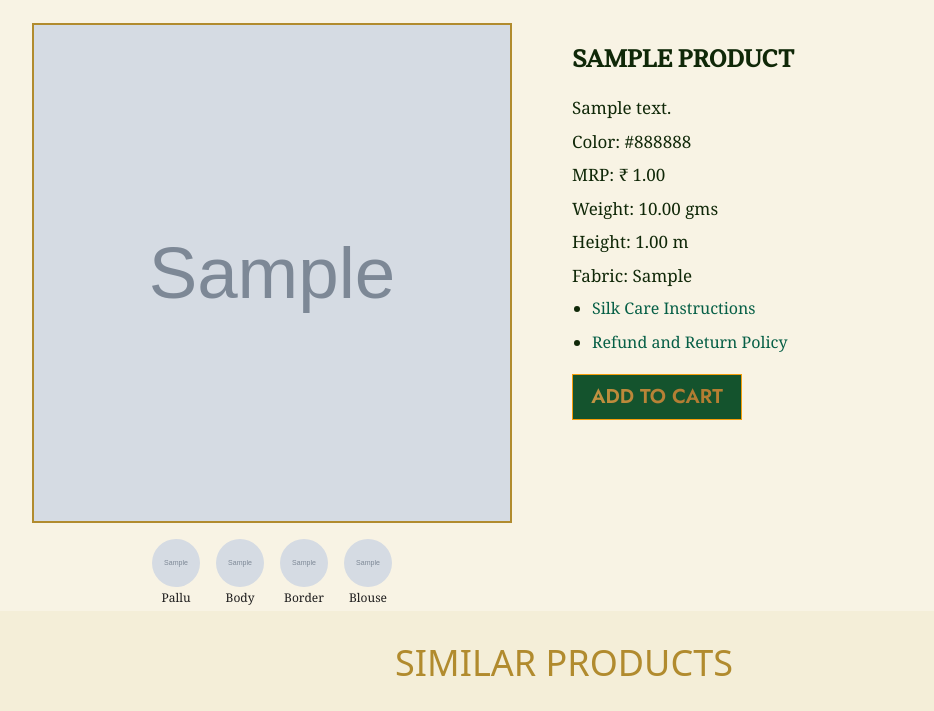
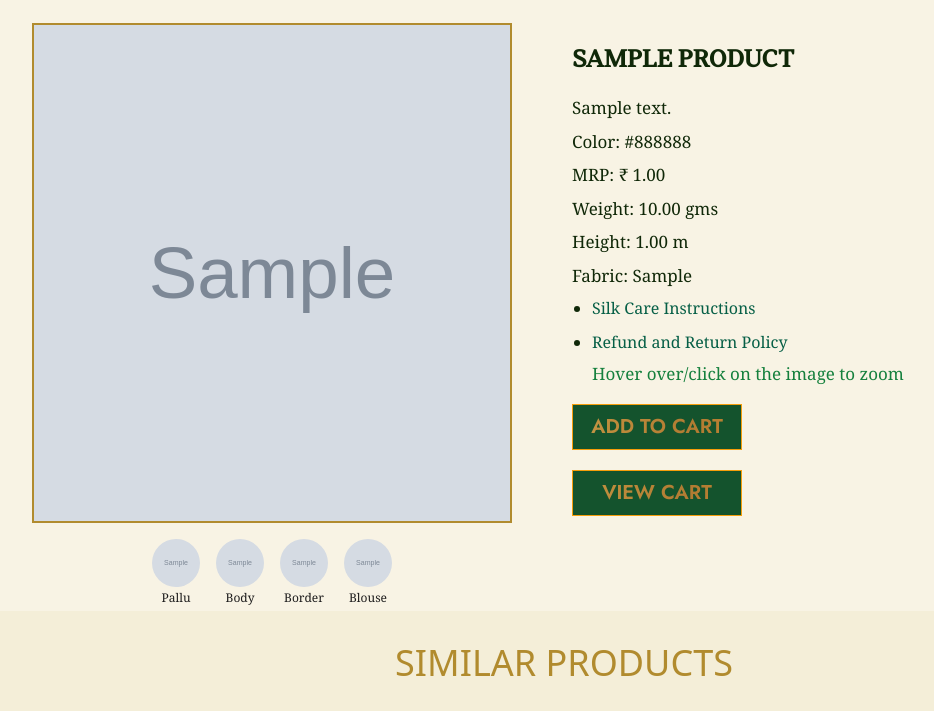
Before and after one commit to VarshaShaheen/Kanchivaram, a Django app: page /product/000/ in a window 1280 px wide. Shown: the part 25-736 px from the top of the page, without its empty margins (76-1010 px from the left). Run offline with Django 5.2, Linux system fonts and the light colour scheme; tables that the repository leaves empty hold one stand-in row (values such as "Sample post"); grey boxes marked "Sample" are stand-in pictures; style sheets or scripts are compiled from the project's sources; some libraries are stand-ins or nearby versions.

```diff
--- a/app/models.py
+++ b/app/models.py
@@ -34,19 +34,17 @@ class Product(models.Model):
     stock = models.IntegerField()
 
     def resize_image(self, image_field):
-        # Open the image using Pillow
         img = Image.open(image_field)
         img.convert('RGB')
+        img.thumbnail((2000, 2000), Image.LANCZOS)
 
-        # Resize the image
-        img.thumbnail((2000, 2000), Image.Resampling.LANCZOS)
-        img_io = BytesIO()
-        img.save(img_io, format='JPEG', quality=85)
-        img_io.seek(0)
-        new_image = ContentFile(img_io.read(), name=image_field.name)
+        # Convert image to WebP format
+        img_io_webp = BytesIO()
+        img.save(img_io_webp, format='WEBP', quality=85)
+        img_io_webp.seek(0)
+        new_image_webp = ContentFile(img_io_webp.read(), name=image_field.name)
 
-        # Return new image
-        return new_image
+        return new_image_webp
 
     def save(self, *args, **kwargs):
         # Resize images if present
--- a/static/app/css/style.css
+++ b/static/app/css/style.css
@@ -27,8 +27,9 @@ body {
 }
 
 .bg-beige {
-    background: url("/static/app/img/beige_bg.webp");
-    background-size: cover;
+    background: url("/static/app/img/beige_bg.webp") repeat;
+    min-height: 80vh;
+    background-size: 120px;
 }
 
 .text-golden {
--- a/templates/app/cart/cart.html
+++ b/templates/app/cart/cart.html
@@ -1,7 +1,7 @@
 {% extends 'app/base.html' %}
 {% load static %}
 {% block content %}
-    <div class="bg-beige">
+    <div class="bg-beige ">
         <div class="pt-20">
             <p class="mb-10 text-center text-3xl text-green-900 font-bold uppercase skema-font ">Cart</p>
             <div class=" p-3 mx-auto max-w-5xl justify-center px-6 md:flex md:space-x-6 xl:px-0">
--- a/templates/app/footer.html
+++ b/templates/app/footer.html
@@ -57,7 +57,7 @@
                     </svg>
                     <span class="sr-only">Instagram page</span>
                 </a>
-                <a href="#" class="text-gray-500 hover:text-gray-900 dark:hover:text-white ms-5">
+                <a href="https://www.facebook.com/kanchivaram.in?mibextid=LQQJ4d" class="text-gray-500 hover:text-gray-900 dark:hover:text-white ms-5">
                     <svg class="w-4 h-4" aria-hidden="true" xmlns="http://www.w3.org/2000/svg" fill="currentColor"
                          viewBox="0 0 8 19">
                         <path fill-rule="evenodd"
--- a/templates/app/header.html
+++ b/templates/app/header.html
@@ -15,8 +15,6 @@
 
     <ul class="nav-links">
         <li><a href="{% url 'about_us' %}">ABOUT</a></li>
-        <li><a href="#">CATEGORIES</a></li>
-        <li><a href="#">TESTIMONY</a></li>
         <li><a href="{% url 'contact_us' %}">CONTACT US</a></li>
         <li><a href="{% url 'login' %}">LOGIN</a></li>
         <li class="cart-container"><a href="{% url 'view_cart' %}">
@@ -37,13 +35,13 @@
         window.addEventListener('scroll', function () {
             let scrollTop = window.pageYOffset || document.documentElement.scrollTop;
             if (scrollTop > lastScrollTop) {
-                header.style.top = "0"; // Show the header
+                header.style.top = "0";
             } else {
                 if (scrollTop <= 50) {
-                    header.style.top = "-100px"; // Hide the header when at the top of the page
+                    header.style.top = "-100px";
                 }
             }
-            lastScrollTop = scrollTop <= 0 ? 0 : scrollTop; // For Mobile or negative scrolling
+            lastScrollTop = scrollTop <= 0 ? 0 : scrollTop;
         }, false);
 
         const hamburger = document.querySelector(".hamburger");
--- a/templates/app/product/product.html
+++ b/templates/app/product/product.html
@@ -42,11 +42,17 @@
 					<li>
 						<a href="{% url 'refund_and_return' %}" class="text-green-700"> Refund and Return Policy </a>
 					</li>
+                    <p class="text-green-700 text-sm"> Hover over/click on the image to zoom</p>
 				</ul>
 			</div>
 			<div class="bg-green-900 margin-10 button-width">
 				<a href="{% url 'add_to_cart' product.id %}?to={% url 'product_detail' product.code %}">
 					<button class="button-width border text-xl font-semibold border-amber-500 hover:shadow-xl hover:border-2 py-2 px-2 text-jost animation-text-gradient">ADD TO CART</button>
+				</a>
+			</div>
+            <div class="bg-green-900 margin-10 button-width">
+				<a href="{% url "view_cart" %}">
+					<button class="button-width border text-xl font-semibold border-amber-500 hover:shadow-xl hover:border-2 py-2 px-2 text-jost animation-text-gradient">VIEW CART</button>
 				</a>
 			</div>
 		</div>
```
Also changed, not shown: app/management/commands/resize_all_images.py (+12 -3 lines), payment/views.py (+3 -5 lines), static/app/img/beige_bg.webp.
